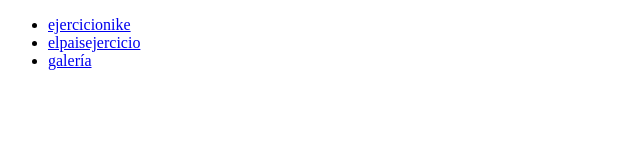
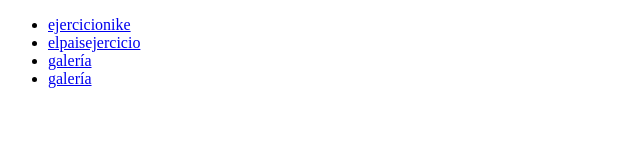
Before and after one commit to isaacvillena/tped1-24-25, a plain HTML site: page index.html in a window 1280 px wide. Shown: the full height of the page, 0-640 px from the left. Drawn offline with Linux system fonts and the light colour scheme.

Commit message:
+fuentes tipo

```diff
--- a/index.html
+++ b/index.html
@@ -11,6 +11,7 @@
             <li> <a href="ejercicionike/index.html">ejercicionike</a> </li>
             <li> <a href="elpaisejercicio/index.html">elpaisejercicio</a></li>
             <li><a href="galería/index.html">galería</a></li>
+            <li><a href="fuentes tipo/index.html">galería</a></li>
         </ul>
     </div>
 
```
